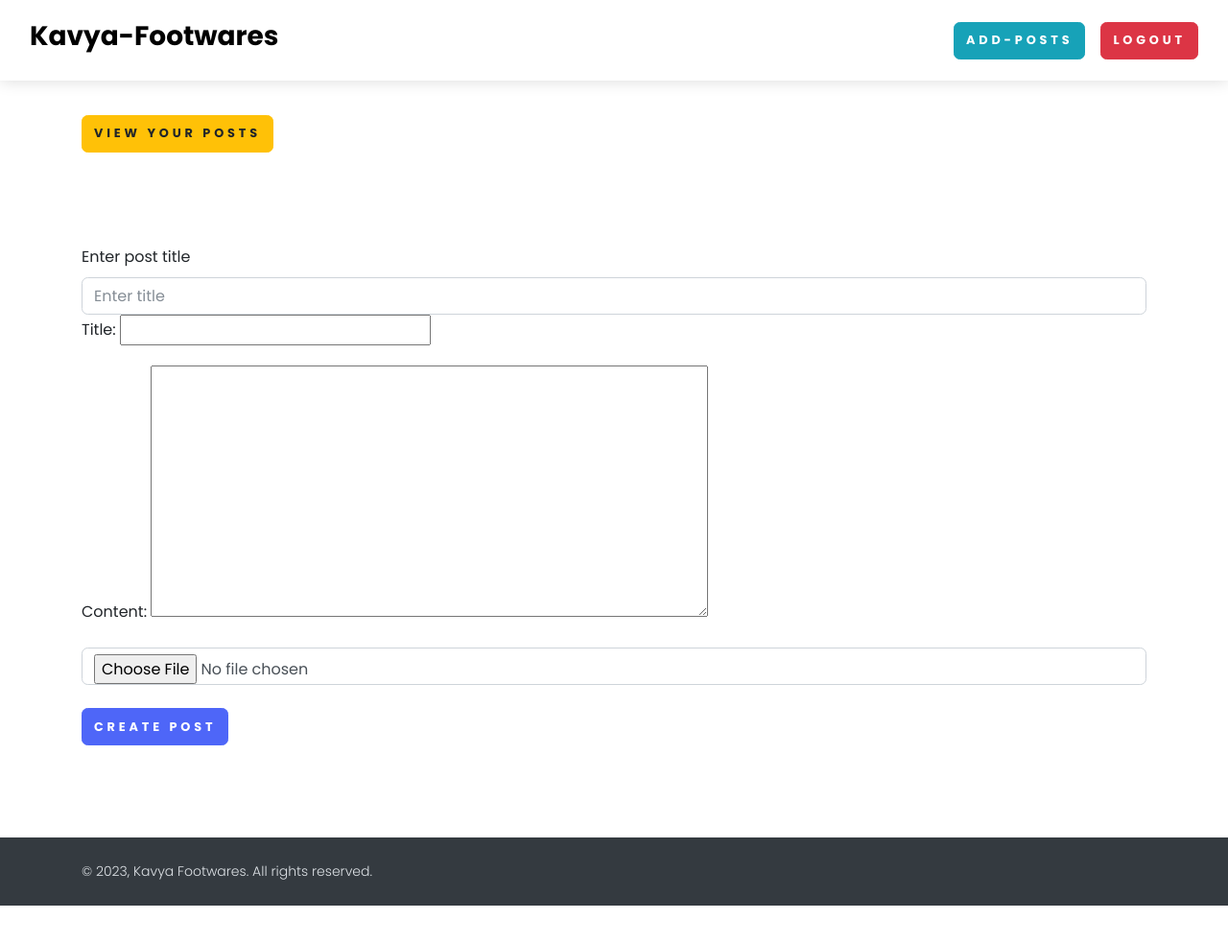
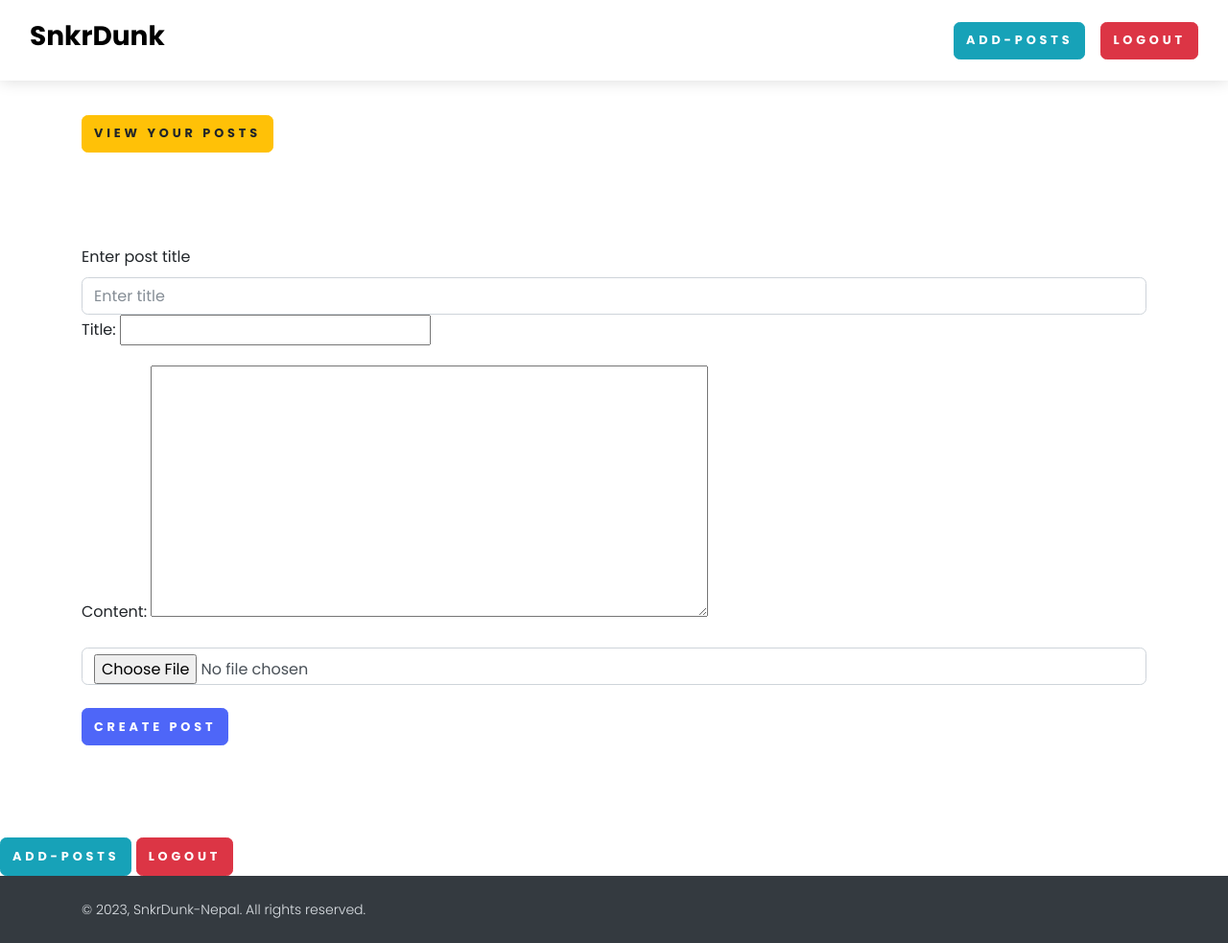
Before and after one commit to XD-Coffin/CyberMonkey, a Django app: page /add-blog/ in a window 1280 px wide. Shown: the whole page at 96% size. Before the commit the page ends 944 px from the top, so only its background shows below. Run offline with Django 3.2, Linux system fonts and the light colour scheme; the visitor is signed in with stand-in values (Sample User, id 1); some libraries are stand-ins or nearby versions; some web fonts are replaced.

Commit message:
Update base.html

```diff
--- a/home/templates/base.html
+++ b/home/templates/base.html
@@ -6,7 +6,7 @@
 <head>
     <meta charset="utf-8">
     <meta http-equiv="X-UA-Compatible" content="IE=edge">
-    <title>Kavya Footwares.</title>
+    <title>SnkrDunk</title>
     <meta name="description" content="">
     <meta name="viewport" content="width=device-width, initial-scale=1">
     <meta name="robots" content="all,follow">
@@ -35,7 +35,7 @@
       <nav class="navbar navbar-expand-lg fixed-top shadow navbar-light bg-white">
         <div class="container-fluid">
           <div class="d-flex align-items-center"><a class="navbar-brand py-1" href="/">
-          <h3>Kavya-Footwares</h3>
+          <h3>SnkrDunk</h3>
           </div>
           <button class="navbar-toggler navbar-toggler-right" type="button" data-toggle="collapse" data-target="#navbarCollapse" aria-controls="navbarCollapse" aria-expanded="false" aria-label="Toggle navigation"><i class="fa fa-bars"></i></button>
           <!-- Navbar Collapse -->
@@ -53,7 +53,7 @@
 
               {% else %}
               <li class="nav-item mt-3 mt-lg-0 ml-lg-3 d-lg-none d-xl-inline-block">
-                <a class="btn btn-primary" href="#">LOGO</a>
+                <a class="btn btn-primary" href="#">Footwares</a>
               </li>
 
               {% endif %}
@@ -70,7 +70,13 @@
 
 
     {% endblock %}
+    {% if request.user.is_authenticated %}
+                <a class="btn btn-info" href="{% url 'add_blog' %}">Add-Posts</a>
 
+                <a class="btn btn-danger" href="{% url 'logout_view' %}">Logout</a>
+
+              {% else %}
+    {% endif %}
 
     <footer class="position-relative z-index-10 d-print-none">
 
@@ -78,7 +84,7 @@
         <div class="container">
           <div class="row align-items-center">
             <div class="col-md-6 text-center text-md-left">
-              <p class="text-sm mb-md-0">&copy; 2023, Kavya Footwares.  All rights reserved.</p>
+              <p class="text-sm mb-md-0">&copy; 2023, SnkrDunk-Nepal.  All rights reserved.</p>
             </div>
 
           </div>
```
